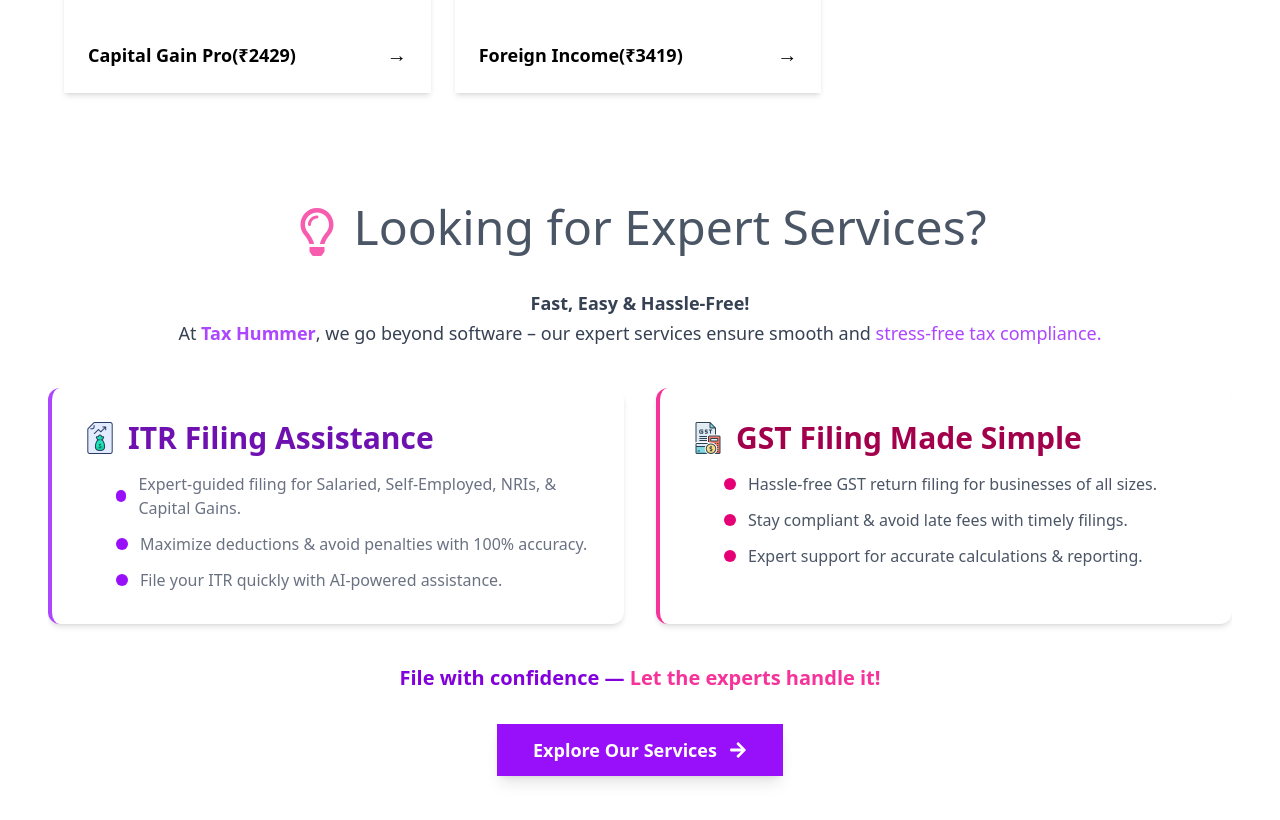
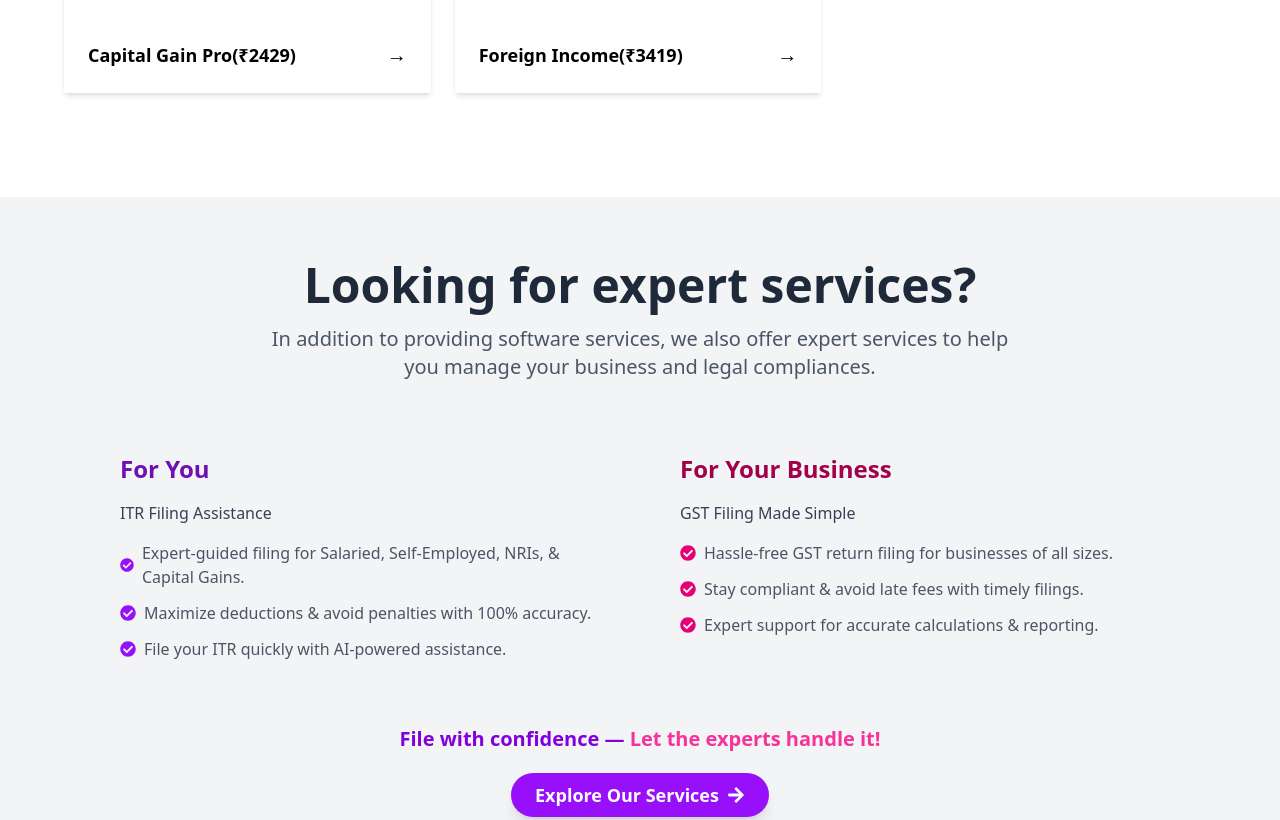
Before and after one commit to NABADEEP069/Tax-Hummer, a React (Vite) app: page / in a window 1280 px wide. Shown: the part 1980-2800 px from the top of the page. Built offline with nearby package versions, Linux system fonts and the light colour scheme.

Commit message:
fixed the expert services

```diff
--- a/src/components/ExpertService.jsx
+++ b/src/components/ExpertService.jsx
@@ -1,93 +1,96 @@
 import React from 'react';
-import { FaRegLightbulb, FaArrowRight } from 'react-icons/fa';
-import AnimatedBackground from './AnimatedBackground';
+import { FaArrowRight, FaCheckCircle } from 'react-icons/fa';
 import { useNavigate } from 'react-router-dom';
+// If you want the animated background, uncomment and adjust as needed:
+// import AnimatedBackground from './AnimatedBackground';
 
 const ExpertService = () => {
   const navigate = useNavigate();
+
   const handleExploreServices = () => {
     navigate('/plans');
   };
 
   return (
-    <div className="relative py-16 overflow-hidden">
-      <AnimatedBackground />
+    <div className="relative py-16 bg-gray-100 overflow-hidden">
+      {/* If you want the animated background, uncomment: */}
+      {/* <AnimatedBackground /> */}
 
-      <div className="min-h-screen w-full text-center">
-        {/* Header */}
-        <h2 className="text-3xl sm:text-4xl md:text-5xl font-normal mb-6 sm:mb-8 leading-tight relative">
-          <FaRegLightbulb className="inline-block text-pink-500 mr-3 font-[sans] animate-pulse" />
-          <span className="text-gray-600">
-            Looking for Expert Services?
-          </span>
+      <div className="max-w-6xl mx-auto px-4 sm:px-6 lg:px-8">
+        {/* Header Section */}
+        <div className="text-center mb-12">
+          <h2 className="text-3xl sm:text-4xl md:text-5xl font-bold text-gray-800 mb-4">
+            Looking for expert services?
           </h2>
+          <p className="text-base sm:text-lg md:text-xl text-gray-600 max-w-3xl mx-auto">
+            In addition to providing software services, we also offer expert services to help you
+            manage your business and legal compliances.
+          </p>
+        </div>
 
-        <p className="text-base sm:text-lg text-gray-700 mb-8 sm:mb-10 leading-relaxed font-normal">
-          <strong className="text-gray-700">Fast, Easy & Hassle-Free!</strong>
-          <br />
-          At <span className="text-purple-500 font-semibold">Tax Hummer</span>, we go
-          <span className="text-gray-700"> beyond software</span> – our expert services ensure smooth and&nbsp;
-          <span className="text-purple-500">stress-free tax compliance.</span>
+        {/* Services in Two Columns */}
+        <div className="grid grid-cols-1 md:grid-cols-2 gap-8">
+          {/* Left Column (ITR Filing Assistance) */}
+          <div className="p-6 transition-transform transform hover:scale-[1.02]">
+            <h3 className="text-xl sm:text-2xl font-semibold text-purple-800 mb-4">
+              For You
+            </h3>
+            <p className="text-gray-700 mb-4 font-medium">
+              ITR Filing Assistance
             </p>
-
-        {/* Services Grid */}
-        <div className="grid grid-cols-1 sm:grid-cols-2 gap-6 sm:gap-8 text-left">
-          {/* ITR Filing Assistance */}
-          <div className="bg-white p-6 sm:p-8 border-l-4 border-purple-500 hover:shadow-2xl transition-all duration-300 transform hover:scale-105 rounded-xl shadow-md hover:bg-purple-50">
-            <div className="flex items-center space-x-3 mb-3 sm:mb-4">
-              <img src="itr.webp" alt="ITR Filing" className="w-8 h-8 object-contain" />
-              <h3 className="text-2xl sm:text-3xl font-semibold text-purple-800">ITR Filing Assistance</h3>
-            </div>
-            <div className="ml-6 sm:ml-8 space-y-3 text-sm sm:text-base text-gray-500">
+            <div className="space-y-3 text-gray-600">
               <div className="flex items-center">
-                <span className="w-3 h-3 mr-3 rounded-full bg-purple-600"></span>
-                Expert-guided filing for Salaried, Self-Employed, NRIs, & Capital Gains.
+                <FaCheckCircle className="text-purple-600 mr-2" />
+                <span>Expert-guided filing for Salaried, Self-Employed, NRIs, & Capital Gains.</span>
               </div>
               <div className="flex items-center">
-                <span className="w-3 h-3 mr-3 rounded-full bg-purple-600"></span>
-                Maximize deductions & avoid penalties with 100% accuracy.
+                <FaCheckCircle className="text-purple-600 mr-2" />
+                <span>Maximize deductions & avoid penalties with 100% accuracy.</span>
               </div>
               <div className="flex items-center">
-                <span className="w-3 h-3 mr-3 rounded-full bg-purple-600"></span>
-                File your ITR quickly with AI-powered assistance.
+                <FaCheckCircle className="text-purple-600 mr-2" />
+                <span>File your ITR quickly with AI-powered assistance.</span>
               </div>
             </div>
           </div>
 
-          {/* GST Filing Made Simple */}
-          <div className="bg-white p-6 sm:p-8 rounded-xl shadow-md border-l-4 border-pink-500 hover:shadow-2xl transition-all duration-300 transform hover:scale-105 hover:bg-pink-50">
-            <div className="flex items-center space-x-3 mb-3 sm:mb-4">
-              <img src="gst.webp" alt="GST Filing" className="w-8 h-8 object-contain" />
-              <h3 className="text-2xl sm:text-3xl font-semibold text-pink-800">GST Filing Made Simple</h3>
-            </div>
-            <div className="ml-6 sm:ml-8 space-y-3 text-sm sm:text-base text-gray-600">
+          {/* Right Column (GST Filing Made Simple) */}
+          <div className="p-6 transition-transform transform hover:scale-[1.02]">
+            <h3 className="text-xl sm:text-2xl font-semibold text-pink-800 mb-4">
+              For Your Business
+            </h3>
+            <p className="text-gray-700 mb-4 font-medium">
+              GST Filing Made Simple
+            </p>
+            <div className="space-y-3 text-gray-600">
               <div className="flex items-center">
-                <span className="w-3 h-3 mr-3 rounded-full bg-pink-600"></span>
-                Hassle-free GST return filing for businesses of all sizes.
+                <FaCheckCircle className="text-pink-600 mr-2" />
+                <span>Hassle-free GST return filing for businesses of all sizes.</span>
               </div>
               <div className="flex items-center">
-                <span className="w-3 h-3 mr-3 rounded-full bg-pink-600"></span>
-                Stay compliant & avoid late fees with timely filings.
+                <FaCheckCircle className="text-pink-600 mr-2" />
+                <span>Stay compliant & avoid late fees with timely filings.</span>
               </div>
               <div className="flex items-center">
-                <span className="w-3 h-3 mr-3 rounded-full bg-pink-600"></span>
-                Expert support for accurate calculations & reporting.
+                <FaCheckCircle className="text-pink-600 mr-2" />
+                <span>Expert support for accurate calculations & reporting.</span>
               </div>
             </div>
           </div>
         </div>
 
-        {/* Call to Action */}
-        <p className="mt-8 sm:mt-10 text-lg sm:text-xl font-semibold text-purple-700">
+        {/* Call-to-Action */}
+        <div className="text-center mt-10">
+          <p className="text-lg sm:text-xl font-semibold text-purple-700 mb-5">
             File with confidence — <span className="text-pink-500">Let the experts handle it!</span>
           </p>
-
           <button
-          className="mt-6 sm:mt-8 inline-flex items-center justify-center bg-purple-600 hover:bg-purple-500 text-white text-base sm:text-lg font-bold py-2 sm:py-3 px-6 sm:px-9 shadow-lg transform transition-all duration-300 hover:scale-110 cursor-pointer"
+            className="inline-flex items-center justify-center bg-purple-600 hover:bg-purple-500 text-white text-base sm:text-lg font-bold py-2 px-6 rounded-full shadow-lg transition-transform transform hover:scale-105"
             onClick={handleExploreServices}
           >
-          Explore Our Services <FaArrowRight className="ml-3" />
+            Explore Our Services <FaArrowRight className="ml-2" />
           </button>
+        </div>
       </div>
     </div>
   );
--- a/src/pages/Home.jsx
+++ b/src/pages/Home.jsx
@@ -5,7 +5,6 @@ import AnimatedBackground from '../components/AnimatedBackground';
 import { Mouse } from 'lucide-react';
 import ExpertService from '../components/ExpertService';
 
-// Lazy Loading Components
 const HeroSection = lazy(() => import('../components/Hero'));
 const Cards = lazy(() => import('../components/Cards'));
 const ProductsForEveryone = lazy(() => import('../components/ProductsForEveryone'));
@@ -16,45 +15,47 @@ const Home = () => {
   const [showScroll, setShowScroll] = useState(false);
 
   useEffect(() => {
-    document.documentElement.style.scrollBehavior = "smooth";
+    document.documentElement.style.scrollBehavior = 'smooth';
 
     const handleScroll = () => {
       setShowScroll(window.scrollY > 300);
     };
 
-    window.addEventListener("scroll", handleScroll);
-    return () => window.removeEventListener("scroll", handleScroll);
+    window.addEventListener('scroll', handleScroll);
+    return () => window.removeEventListener('scroll', handleScroll);
   }, []);
 
   return (
     <div className="relative bg-white min-h-screen overflow-hidden">
-      {/* Animated Background */}
-      {/* <AnimatedBackground /> */}
-
-      {/* Foreground Content */}
       <NavBar />
+      <Suspense fallback={<div className="text-center py-10">Loading...</div>}>
         <HeroSection />
 
+        {/* Wrapped in a container with padding */}
         <div className="relative py-16 px-4 sm:px-6 md:px-12">
-        <Suspense fallback={<div className="text-center py-10">Loading...</div>}>
           <Cards />
-          <ProductsForEveryone/>
-          <ExpertService/>
+          <ProductsForEveryone />
+        </div>
+
+        {/* ExpertService OUTSIDE the padded container -> full width */}
+        <ExpertService />
+
+        {/* Back to padded container */}
+        <div className="relative py-16 px-4 sm:px-6 md:px-12">
           <IncomeTaxFAQ />
-
           <ReadyToGetStarted />
+        </div>
       </Suspense>
 
       {/* Scroll to Top Button */}
       {showScroll && (
         <button
-            onClick={() => window.scrollTo({ top: 0, behavior: "smooth" })}
-            className="fixed bottom-6 right-6 bg-purple-600 text-white p-3  shadow-lg hover:bg-purple-700 transition-all z-50"
+          onClick={() => window.scrollTo({ top: 0, behavior: 'smooth' })}
+          className="fixed bottom-6 right-6 bg-purple-600 text-white p-3 shadow-lg hover:bg-purple-700 transition-all z-50"
         >
-            <Mouse/>
+          <Mouse />
         </button>
       )}
-      </div>
 
       <Footer />
     </div>
```
Lines whose indentation alone changed are shown as unchanged.
